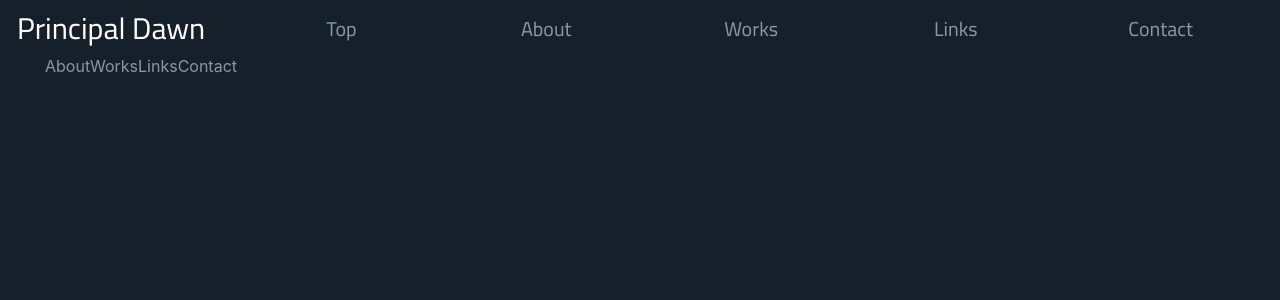
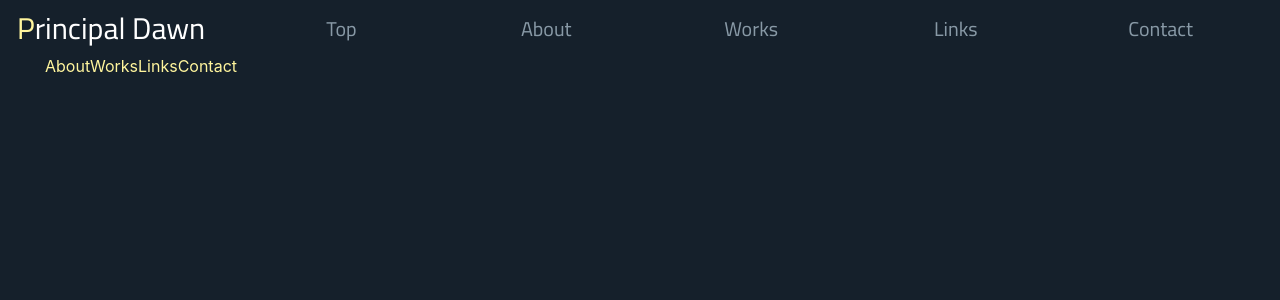
Before and after one commit to maakunn89/work_project_public, a React (Create React App) app: page / in a window 1280 px wide. Shown: the top 300 px of the page. Built offline with nearby package versions, Linux system fonts and the light colour scheme.

Commit message:
linksページに背景画像を追加、その他レイアウト修正

```diff
--- a/src/App.css
+++ b/src/App.css
@@ -1,3 +1,15 @@
+html {
+  height: 100%;
+}
+
+body {
+  height: 100%;
+}
+
+#root {
+  height: 100%;
+}
+
 .App {
   text-align: center;
 }
@@ -72,9 +84,14 @@
   }
 }
 
+.phead {
+  color: #fff59d;
+}
+
 .text {
   font-family: 'M PLUS 1p', sans-serif;
   font-size: 20px;
+  white-space: nowrap;
 }
 
 .gray {
@@ -85,20 +102,21 @@
   padding-left: 30px;
   background-color: #15202b;
   color: #ffffff;
-  min-height: 100vh;
+  height: 100%;
 }
 
 .link {
   text-decoration: none;
   background-color: #15202b;
-  color: #8899a6;
+  color: #fff59d;
   text-align: center;
   z-index: 1;
   transition: .15s cubic-bezier(0.45, 0, 0.55, 1);
+  white-space: nowrap;
 }
 
 .link:hover {
-  background-color: #8899a6;
+  background-color: #fff59d;
   color: #15202b;
 }
 
--- a/src/App.tsx
+++ b/src/App.tsx
@@ -4,6 +4,7 @@ import Top from './blog/tsx/Top'
 import About from './blog/tsx/About'
 import Works from './blog/tsx/Works'
 import Links from './blog/tsx/Links'
+import Secret from './blog/tsx/Secret'
 import Contact from './blog/tsx/Contact'
 import Layout from './blog/tsx/Layout'
 import Notfound from './blog/tsx/Notfound'
@@ -19,6 +20,7 @@ function App() {
             <Route path="/about" element={<About />} />
             <Route path="/works" element={<Works />} />
             <Route path="/links" element={<Links />} />
+            <Route path="/secret" element={<Secret />} />
             <Route path="/contact" element={<Contact />} />
             <Route path="*" element={<Notfound />} />
           </Route>
--- a/src/blog/css/Header.css
+++ b/src/blog/css/Header.css
@@ -11,6 +11,8 @@
 
 .header_title {
     font-size: 30px;
+    user-select: none;
+    white-space: nowrap;
 }
 
 .header_links {
--- a/src/blog/css/Links.css
+++ b/src/blog/css/Links.css
@@ -1,3 +1,17 @@
+.links_img {
+    height: 100%;
+    background-image: url(/src/blog/img/links.JPG);
+    background-size: contain;
+    background-repeat: no-repeat;
+    background-position: right top;
+}
+
+.links_bg {
+    height: 100%;
+    width: 100%;
+    background: linear-gradient(to left, rgba(255, 255, 255, 0.2) 0%, rgba(21, 32, 43, 1) 52.5%);
+}
+
 .links_heading {
     margin-top: 5px;
     font-size: 30px;
@@ -15,3 +29,10 @@
     align-self: center;
     line-height: 5px;
 }
+
+@media screen and (max-width: 1000px) {
+    .links_img {
+        background-size: cover;
+        background-position: 50px top;
+    }
+}
--- a/src/blog/tsx/Header.tsx
+++ b/src/blog/tsx/Header.tsx
@@ -1,11 +1,27 @@
-import React from 'react'
+import React, { useEffect, useState } from 'react'
 import { Link } from 'react-router-dom'
 import '../css/Header.css'
 
 const Header = () => {
+  const [count, setCount] = useState(0);
+  const [secret, setSecret] = useState(false);
+  const countUp = () => {
+    let newCount = count + 1;
+    setCount(newCount);
+  };
+  useEffect(() => {
+    console.log(count);
+    if (count < 5) {
+      setSecret(false);
+    } else if (count < 10) {
+      setSecret(true);
+    } else {
+      setCount(0);
+    }
+  }, [count]);
   return (
     <div className="header_content">
-      <div className="header_title">Principal Dawn</div>
+      <div className="header_title" onClick={countUp}><span className='phead'>P</span>rincipal Dawn</div>
       <div className="header_links">
         <Link className="header_link" to="/">
           Top
@@ -19,6 +35,11 @@ const Header = () => {
         <Link className="header_link" to="/links">
           Links
         </Link>
+        {secret ?
+          <Link className="header_link" to="/secret">
+            Secret
+          </Link>
+          : <></>}
         <Link className="header_link" to="/contact">
           Contact
         </Link>
--- a/src/blog/tsx/Links.tsx
+++ b/src/blog/tsx/Links.tsx
@@ -7,9 +7,11 @@ const Links = () => {
   const componentName = 'Links'
   return (
     <div className="content_wrapper">
+      <div className='links_img'>
         <Helmet>
           <title>Principal Dawn | {componentName}</title>
         </Helmet>
+        <div className='links_bg'>
           <div className="page_title">
             Links
             <p className="title_description">他の活動場所</p>
@@ -66,7 +68,7 @@ const Links = () => {
                 <Link className="link" to="https://soundcloud.com/fukino89">
                   SoundCloud
                 </Link>
-            <div className="links_description">友人fukino89との合作 主にサムネ担当です</div>
+                <div className="links_description">fukino89との合作 主にサムネ担当</div>
               </div>
               <div className="links_row">
                 <Link className="link" to="https://kakuyomu.jp/users/maakunn89">
@@ -87,19 +89,20 @@ const Links = () => {
                 <div className="links_description">匿名での各種感想などはこちら</div>
               </div>
               <div className="links_row">
-            <Link className="link" to="">
+                <Link className="link" to="https://odaibako.net/u/maakunn89">
                   お題箱
                 </Link>
-            <div className="links_description">たまに描きます 正式なリクエストは上のSKebへどうぞ</div>
+                <div className="links_description">たまに描きます 正式なリクエストはSKebへ</div>
               </div>
               <div className="links_row">
-            <Link className="link" to="">
+                <Link className="link" to="https://www.amazon.jp/hz/wishlist/ls/1O26K5IMB834T?ref_=wl_share">
                   ほしいものリスト
                 </Link>
                 <div className="links_description">気分で更新 大富豪向け</div>
               </div>
             </div>
-        <div></div>
+          </div>
+        </div>
       </div>
     </div>
   )
--- /dev/null
+++ b/src/blog/tsx/Secret.tsx
@@ -0,0 +1,25 @@
+import React from 'react'
+import '../css/About.css'
+import { Helmet } from 'react-helmet-async'
+
+const Secret = () => {
+    const componentName = 'Secret'
+    return (
+        <div className="content_wrapper">
+            <Helmet>
+                <title>Principal Dawn | {componentName}</title>
+            </Helmet>
+            <div className="page_title">
+                Secret
+                <p className="title_description">みんなにはないしょだよ</p>
+            </div>
+            <div className="contents text">
+                <div>のホームページです。</div>
+                <div>絵を描いたりプログラミングをしたりしながら暮らしています。</div>
+                <div>普段は主にTwitterにいますが、こちらも時々更新します。</div>
+            </div>
+        </div>
+    )
+}
+
+export default Secret
```
Also changed, not shown: 1 other file (tests, documents, lock files or other folders). Lines whose indentation alone changed are shown as unchanged.
